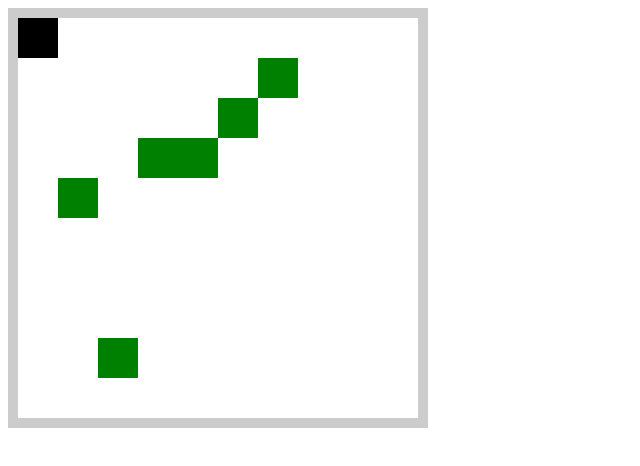
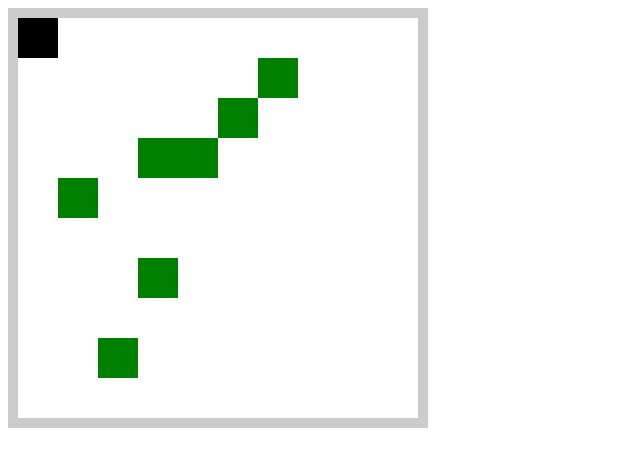
Before and after one commit to heitorlimamorei/Jogo-da-frutinha, a plain HTML site: page index.html in a window 1280 px wide. Shown: the whole page, without its empty margins (0-640 px from the left). Drawn offline with Linux system fonts and the light colour scheme.

Commit message:
Update index.html

```diff
--- a/index.html
+++ b/index.html
@@ -37,6 +37,8 @@
          game.addFruit({fruitId: 'fruit4' ,fruitX:5 , fruitY: 2 })
          game.addFruit({fruitId: 'fruit5' ,fruitX:1 , fruitY: 4 })
          game.addFruit({fruitId: 'fruit6' ,fruitX:2 , fruitY: 8 })
+         game.addFruit({fruitId: 'fruit7' ,fruitX:3 , fruitY: 6 })
+
 
 
 
```
